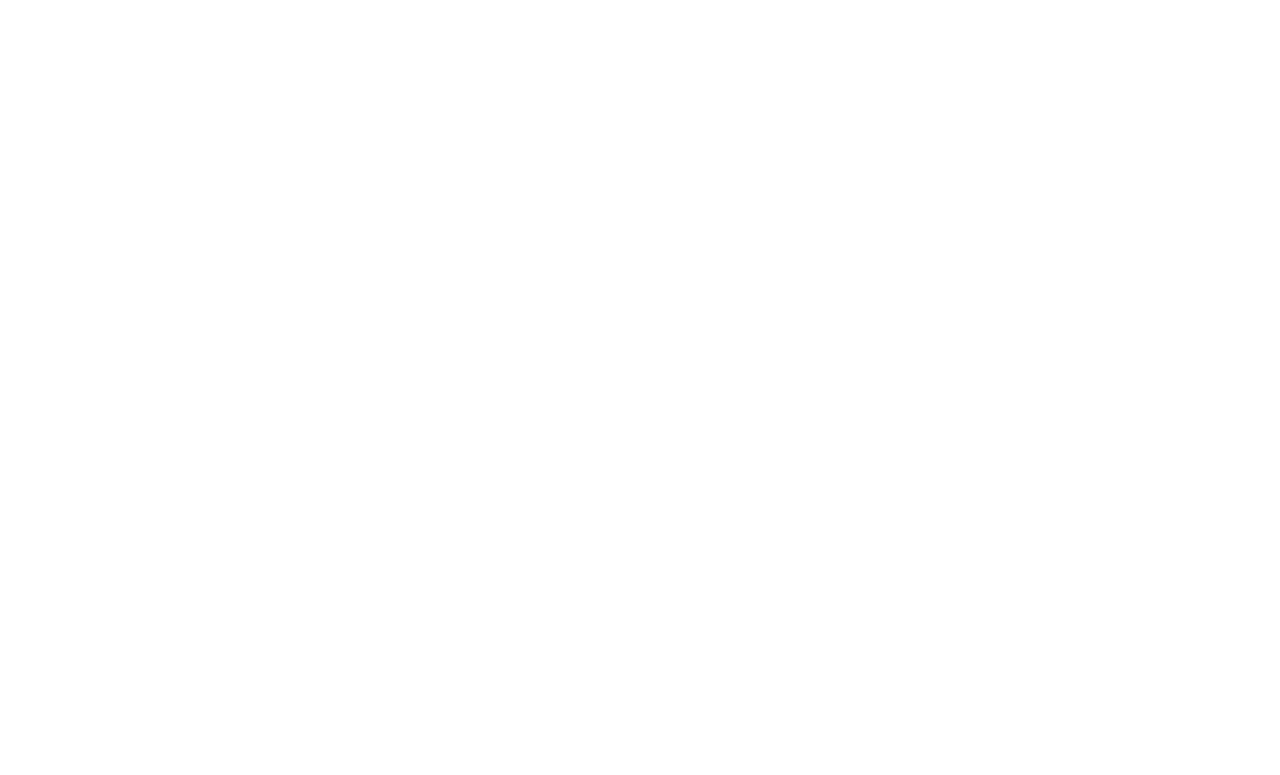
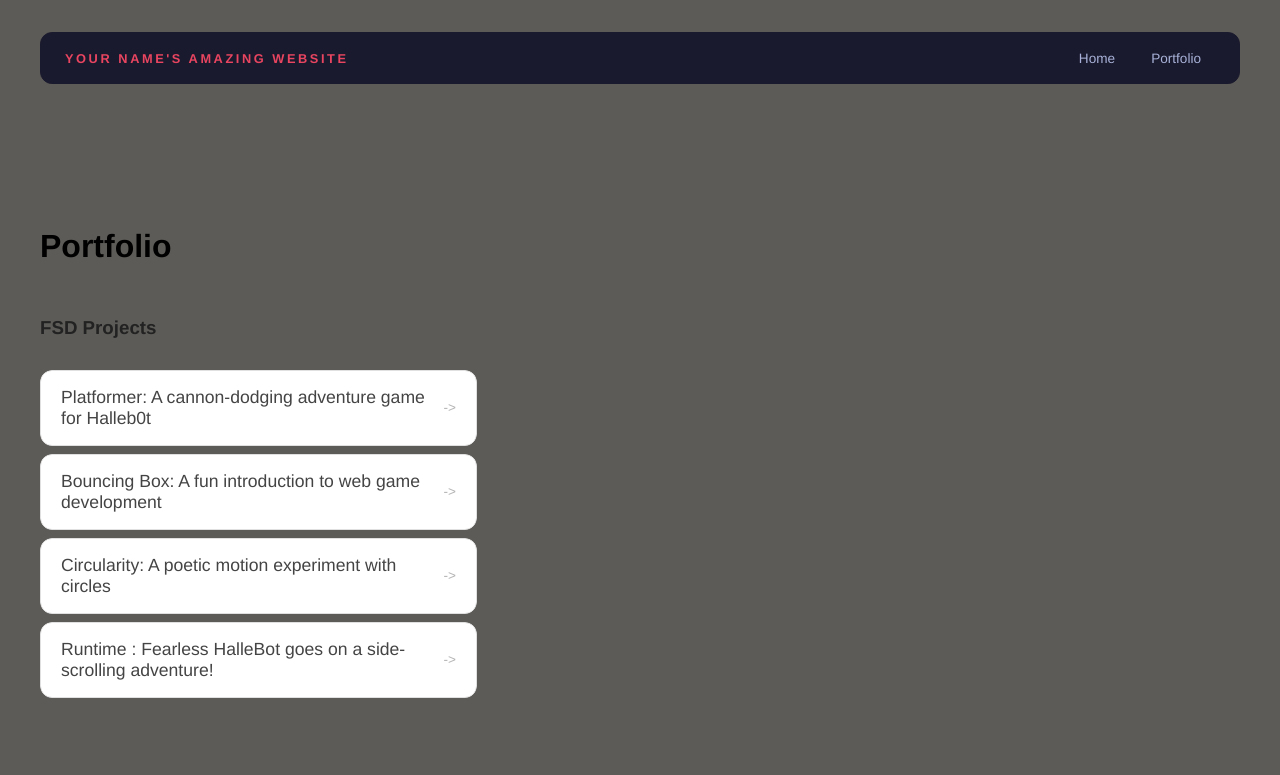
Before and after one commit to Rg5059986/Rg5059986.github.io, a plain HTML site: page portfolio.html in a window 1280 px wide. Drawn offline with Linux system fonts and the light colour scheme.

Commit message:
add portfolio page to website

```diff
--- a/portfolio.html
+++ b/portfolio.html
@@ -0,0 +1,48 @@
+<!DOCTYPE html>
+<html>
+  <head>
+    <title>Rykkir's website</title>
+    <link rel="stylesheet" href="style.css" />
+  </head>
+
+  <body>
+    <!-- All content goes here -->
+    <div id="all-contents">
+      <nav>
+        <h1>Your Name's Amazing Website</h1>
+        <ul id="nav-ul">
+          <li class="nav-li">
+            <a href="index.html">Home</a>
+          </li>
+          <li class="nav-li">
+            <a href="portfolio.html">Portfolio</a>
+          </li>
+        </ul>
+      </nav>
+
+      <main>
+        <div class="content">
+          <h1>Portfolio</h1>
+          <h3>FSD Projects</h3>
+          <ul id="portfolio">
+            <li>
+              <a href="fsd-projects/platformer/">Platformer: A cannon-dodging adventure game for Halleb0t</a>
+            </li>
+            <li>
+              <a href="fsd-projects/bouncing-box/">Bouncing Box: A fun introduction to web game development</a>
+              </li>
+              <li>
+                <a href="fsd-projects/circularity/">Circularity: A poetic motion experiment with circles</a>
+              </li>
+              <li>
+               <a href="fsd-projects/runtime/">Runtime : Fearless HalleBot goes on a side-scrolling adventure!</a>
+              </li>
+          </ul>
+
+          <!-- ASD Projects will go here -->
+
+        </div>
+      </main>
+    </div>
+  </body>
+</html>
--- a/style.css
+++ b/style.css
@@ -165,3 +165,56 @@
   background: #e94560;
   color: #fff;
 }
+
+/* Portfolio styles */
+.content h1 {
+  color: black;
+}
+
+#portfolio {
+  list-style: none;
+  margin: 0;
+  padding: 0;
+  width: 100%;
+  display: flex;
+  flex-direction: column;
+  gap: 8px;
+}
+
+#portfolio li {
+  border-radius: 12px;
+  overflow: hidden;
+}
+
+#portfolio a {
+  display: flex;
+  justify-content: space-between;
+  align-items: center;
+  text-decoration: none;
+  color: #444;
+  padding: 16px 20px;
+  font-size: 1.1rem;
+  font-weight: 500;
+  background: #fff;
+  border: 1px solid #e0e0e0;
+  border-radius: 12px;
+  transition: background 0.25s ease, color 0.25s ease, transform 0.25s ease;
+}
+
+#portfolio a:hover {
+  background: #000;
+  color: #fff;
+  transform: translateX(4px);
+}
+
+#portfolio a::after {
+  content: "->";
+  font-size: 0.85rem;
+  opacity: 0.4;
+  transition: opacity 0.25s ease;
+  white-space: nowrap;
+}
+
+#portfolio a:hover::after {
+  opacity: 1;
+}
```
